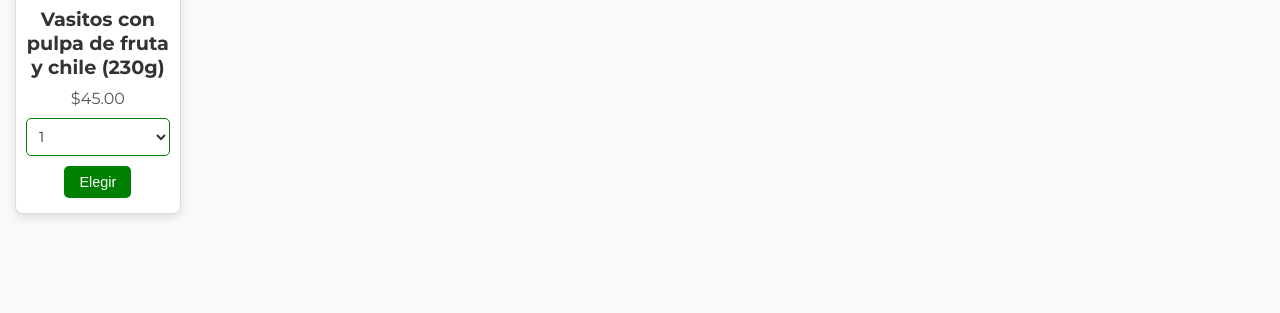
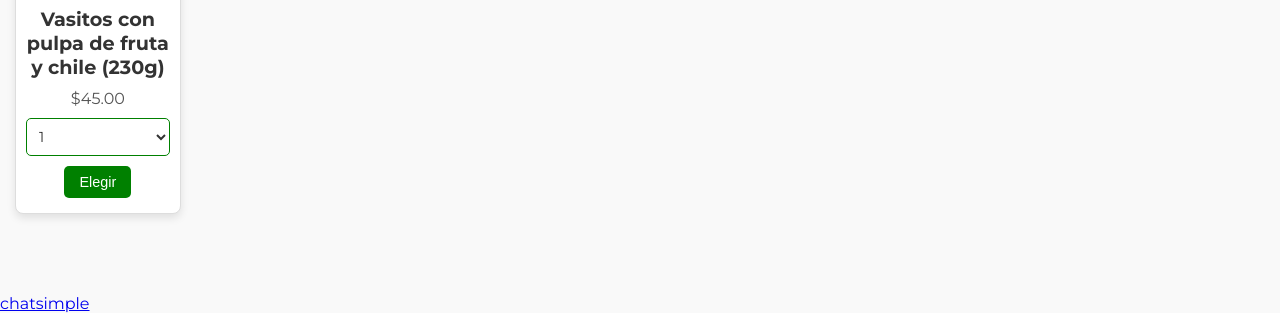
Before and after one commit to jgazcagtz/panzaverde, a plain HTML site: page index.html in a window 1280 px wide. Shown: the part 2115-2428 px from the top of the page. Drawn offline with Linux system fonts and the light colour scheme; a script that the page names is missing.

Commit message:
Update index.html

```diff
--- a/index.html
+++ b/index.html
@@ -657,5 +657,6 @@
             }
         });
     </script>
+    <chat-bot platform_id="d90c6bd1-aa16-40db-a9b4-c8e3bb46275c" user_id="9d9eab1e-9322-4b63-a470-9f71a3625f23" chatbot_id="57b2da9f-e042-41bf-9d3d-4642898cae74"><a href="https://www.chatsimple.ai/?utm_source=widget&utm_medium=referral">chatsimple</a></chat-bot><script src="https://cdn.chatsimple.ai/chat-bot-loader.js" defer></script>
 </body>
 </html>
```
